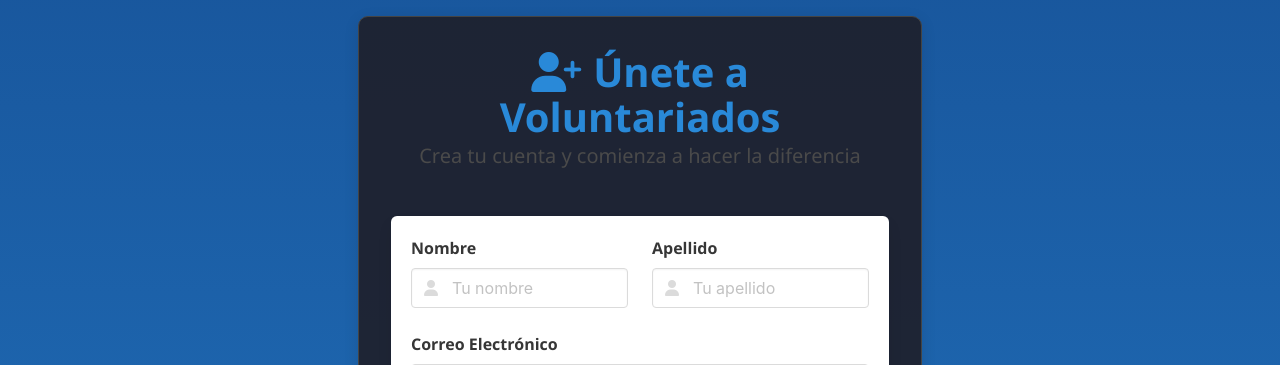
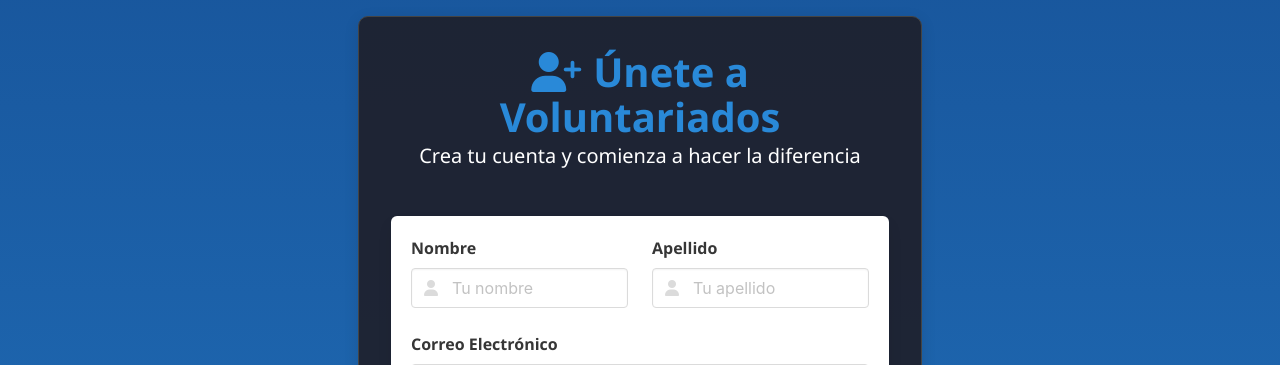
Before and after one commit to caballero33/Web_Voluntariados, a Django app: page /auth/register/ in a window 1280 px wide. Shown: the part 80-445 px from the top of the page. Run offline with Django 5.2, Linux system fonts and the light colour scheme; some libraries are stand-ins or nearby versions.

Commit message:
correcciones de color
más correcciones del color de las letras en el modo oscuro

```diff
--- a/Voluntariados/auth_firebase/templates/auth/login.html
+++ b/Voluntariados/auth_firebase/templates/auth/login.html
@@ -10,7 +10,7 @@
                 <h1 class="title is-2 has-text-primary">
                     <i class="fas fa-sign-in-alt mr-3"></i>Iniciar Sesión
                 </h1>
-                <p class="subtitle">Accede a tu espacio de voluntariado</p>
+                <p class="subtitle has-text-white">Accede a tu espacio de voluntariado</p>
             </div>
 
             <form id="login-form" class="box">
--- a/Voluntariados/auth_firebase/templates/auth/register.html
+++ b/Voluntariados/auth_firebase/templates/auth/register.html
@@ -10,7 +10,7 @@
                 <h1 class="title is-2 has-text-primary">
                     <i class="fas fa-user-plus mr-3"></i>Únete a Voluntariados
                 </h1>
-                <p class="subtitle">Crea tu cuenta y comienza a hacer la diferencia</p>
+                <p class="subtitle has-text-white">Crea tu cuenta y comienza a hacer la diferencia</p>
             </div>
 
             <form id="register-form" class="box">
```
